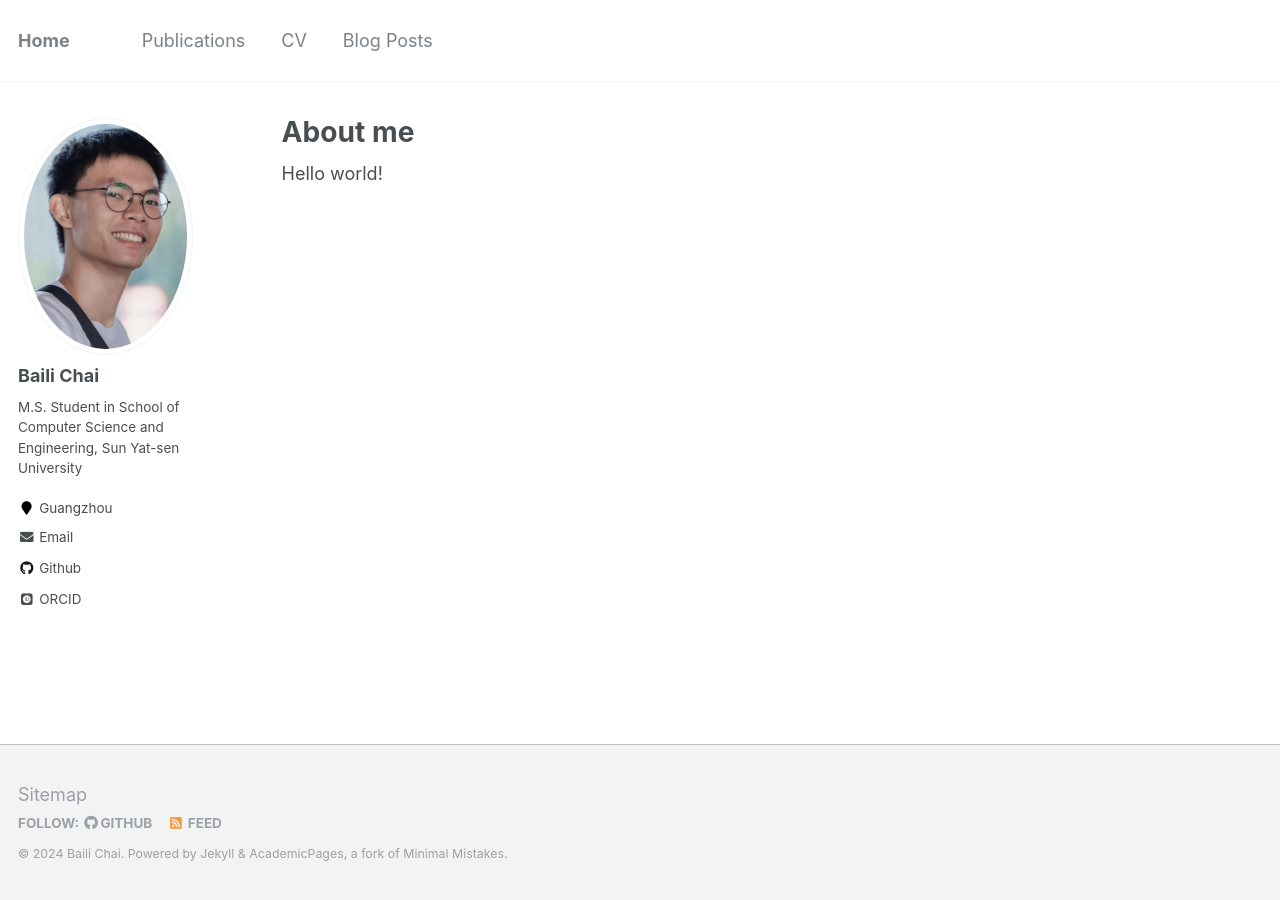
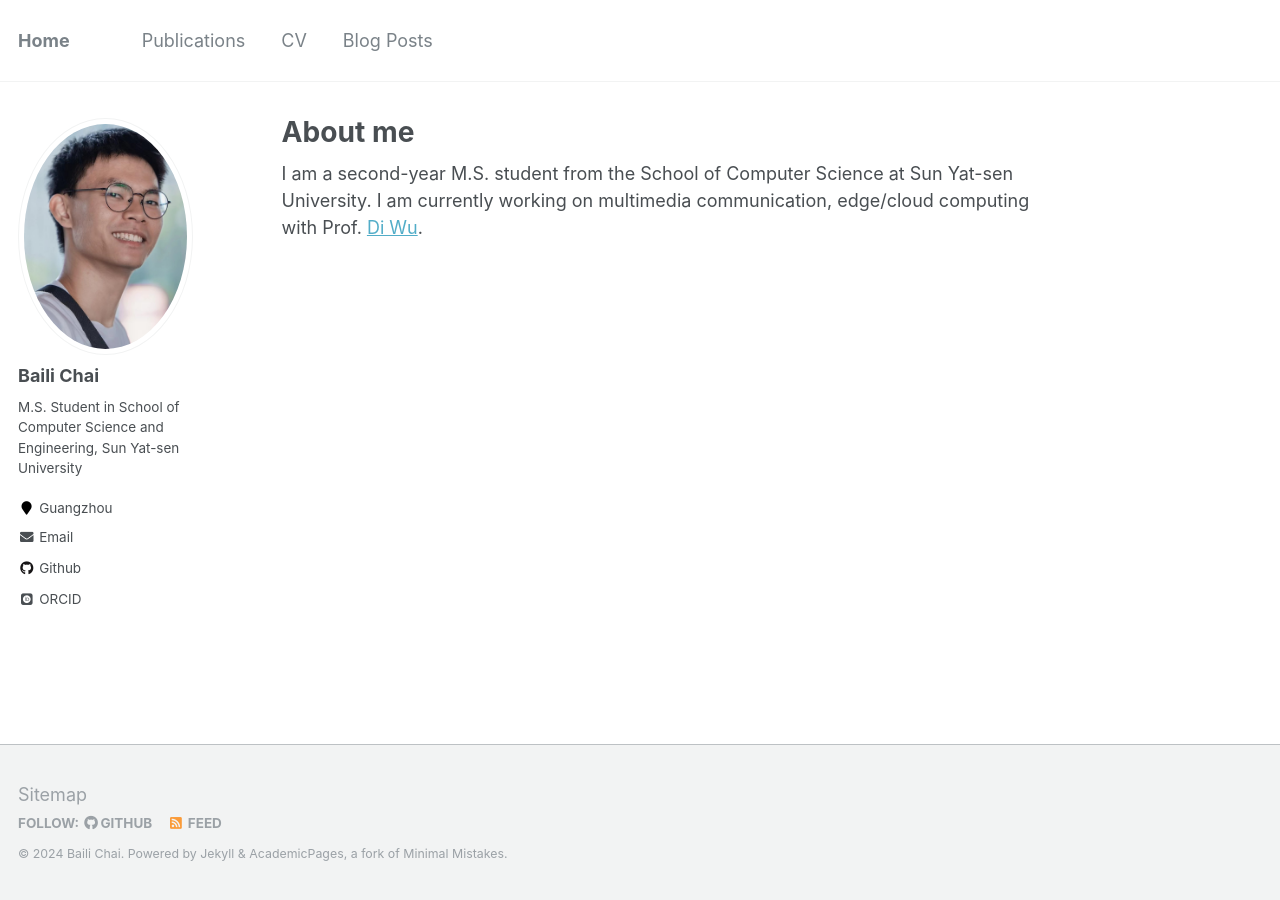
Before and after one commit to chaibli/chaibli.github.io, a Jekyll site: the page built from _pages/about.md, in a window 1280 px wide. Built offline with Jekyll 4.4.1, drawn with Linux system fonts in a browser that asks for light colours; some web fonts are replaced.

Commit message:
change home page

```diff
--- a/_pages/about.md
+++ b/_pages/about.md
@@ -8,4 +8,4 @@ redirect_from:
   - /about.html
 ---
 
-Hello world!
+I am a second-year M.S. student from the School of Computer Science at Sun Yat-sen University. I am currently working on multimedia communication, edge/cloud computing with Prof. [Di Wu](https://scholar.google.com/citations?hl=en&user=guhA4VoAAAAJ).
```
